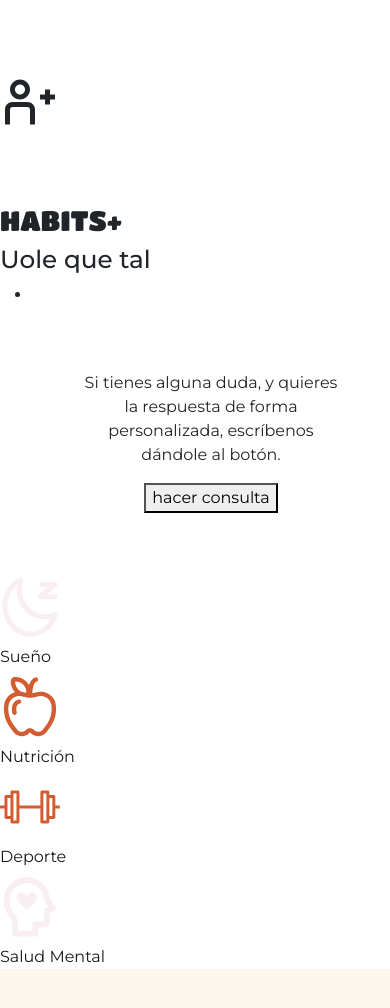
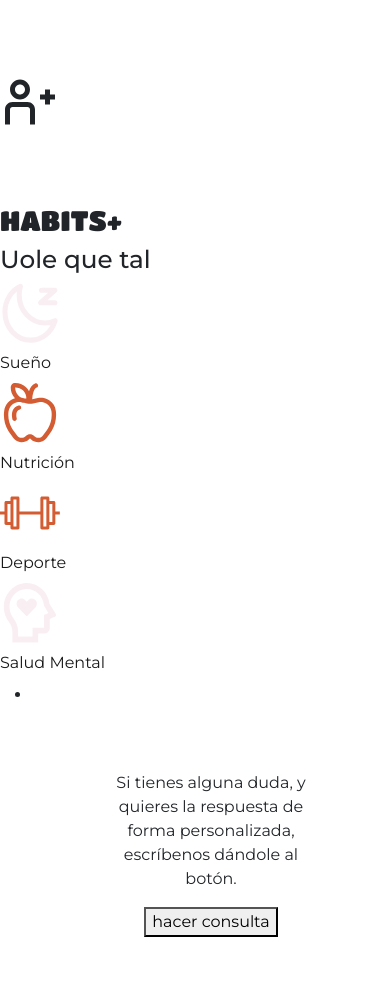
Before and after one commit to aleswebgit/Deploy-Habit-Front-End, a React (Create React App) app: page / in a window 390 px wide. Before the commit the page ends 977 px from the top, so only its background shows below. Built offline with nearby package versions, Linux system fonts and the light colour scheme.

Commit message:
ajust responsive home view

```diff
--- a/src/Components/Inquiry.jsx
+++ b/src/Components/Inquiry.jsx
@@ -1,10 +1,10 @@
 const Inquiry = () => {
   return (
-    <ul>
-      <li className='bg-[#E57A56] text-center rounded-t-3xl'>
-        <div className=' w-[500px] h-[700px] mb-[-600px] hover:mb-[-300px] duration-300'>
+    <ul className="pl-0 mb-0">
+      <li className='bg-[#E57A56] text-center lg:rounded-t-3xl pb-4'>
+        <div className='lg:w-[500px] lg:h-[700px] lg:mb-[-600px] lg:hover:mb-[-300px] duration-300'>
           <p className='text-white text-3xl pt-10 font-extrabold'>HACER CONSULTA</p>
-          <div className='bg-[#F8D1B4] mt-20 mr-4 ml-4 p-5  rounded-3xl text-center space-y-4'>
+          <div className='bg-[#F8D1B4] lg:mt-20 mx-4 p-5 rounded-3xl text-center space-y-4'>
             <p className='text-lg text-[#BC4E2A]'>
                 Si tienes alguna duda, y quieres la respuesta de forma personalizada,
                 escríbenos dándole al botón.
--- a/src/Components/Title.jsx
+++ b/src/Components/Title.jsx
@@ -1,7 +1,7 @@
 const Title = () => {
   return (
-    <div className="flex flex-col w-full px-8">
-      <h1 className='text-6xl pt-6 text-[#BC4E2A] md:text-8xl'>HABITS+</h1>
+    <div className="flex flex-col w-full px-8 items-center lg:items-start">
+      <h1 className='text-6xl pt-6 text-[#BC4E2A] lg:text-8xl'>HABITS+</h1>
       <h2 className='text-lg'>Uole que tal</h2>
     </div>
   )
--- a/src/Views/Home.jsx
+++ b/src/Views/Home.jsx
@@ -22,16 +22,16 @@ const Home = () => {
         : (
           <>
             <Navbar/>
-            <div className='flex justify-center h-full'>
-              <section className='w-2/5 h-full flex justify-center '>
+            <div className='flex flex-col lg:flex-row justify-center h-full'>
+              <section className='lg:w-2/5 h-full flex justify-center relative'>
                 <Title/>
-                <div className='md:flex fixed  bottom-10 '>
-                  <Inquiry/>
-                </div>
               </section>
-              <section className='w-3/5 h-full'>
+              <section className='lg:w-3/5 h-full'>
                 <CategoryButton/>
               </section>
+              <div className='lg:flex lg:fixed lg:bottom-10 bottom-0 lg:left-8'>
+                <Inquiry/>
+              </div>
             </div>
           </>
         )}
```
